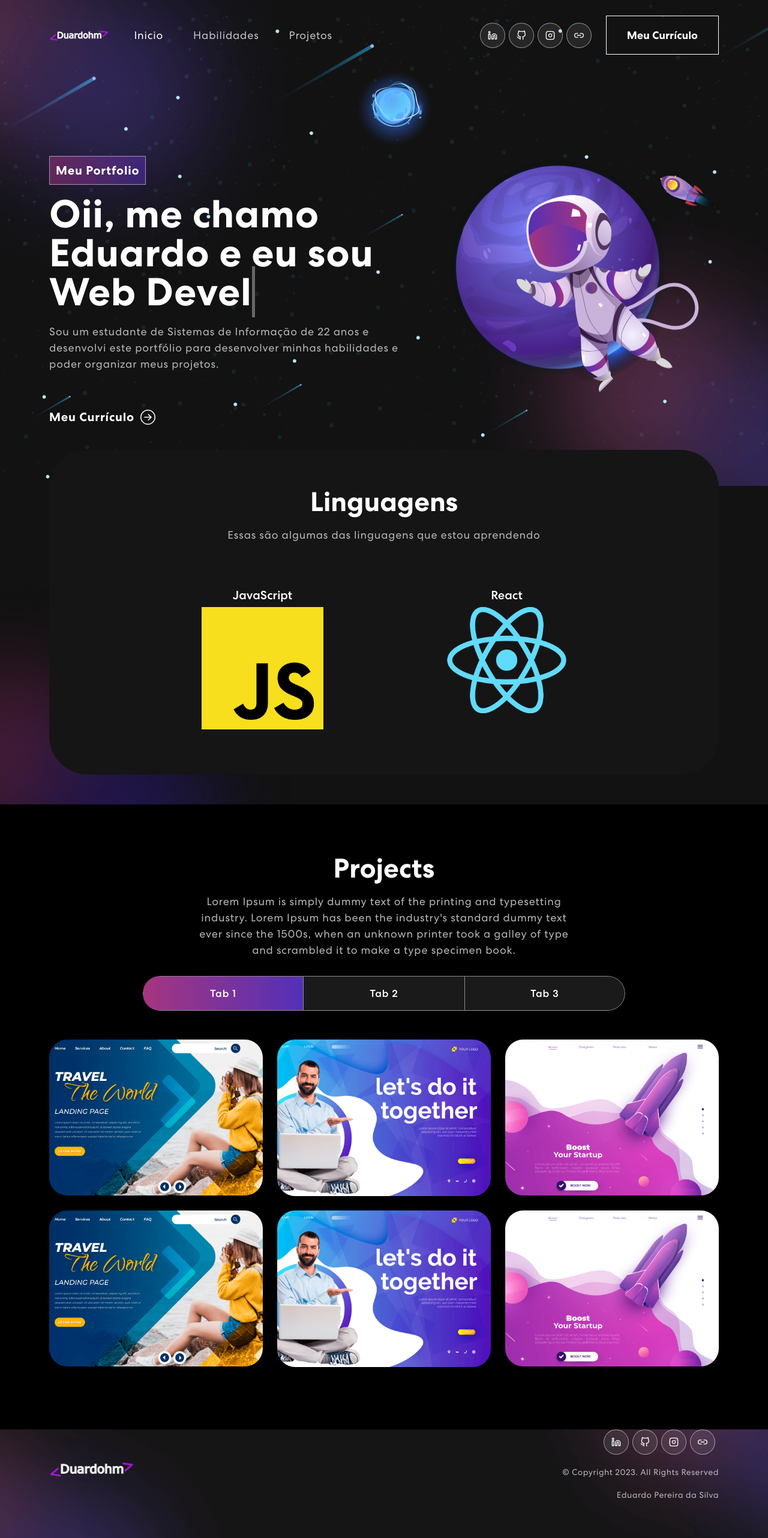
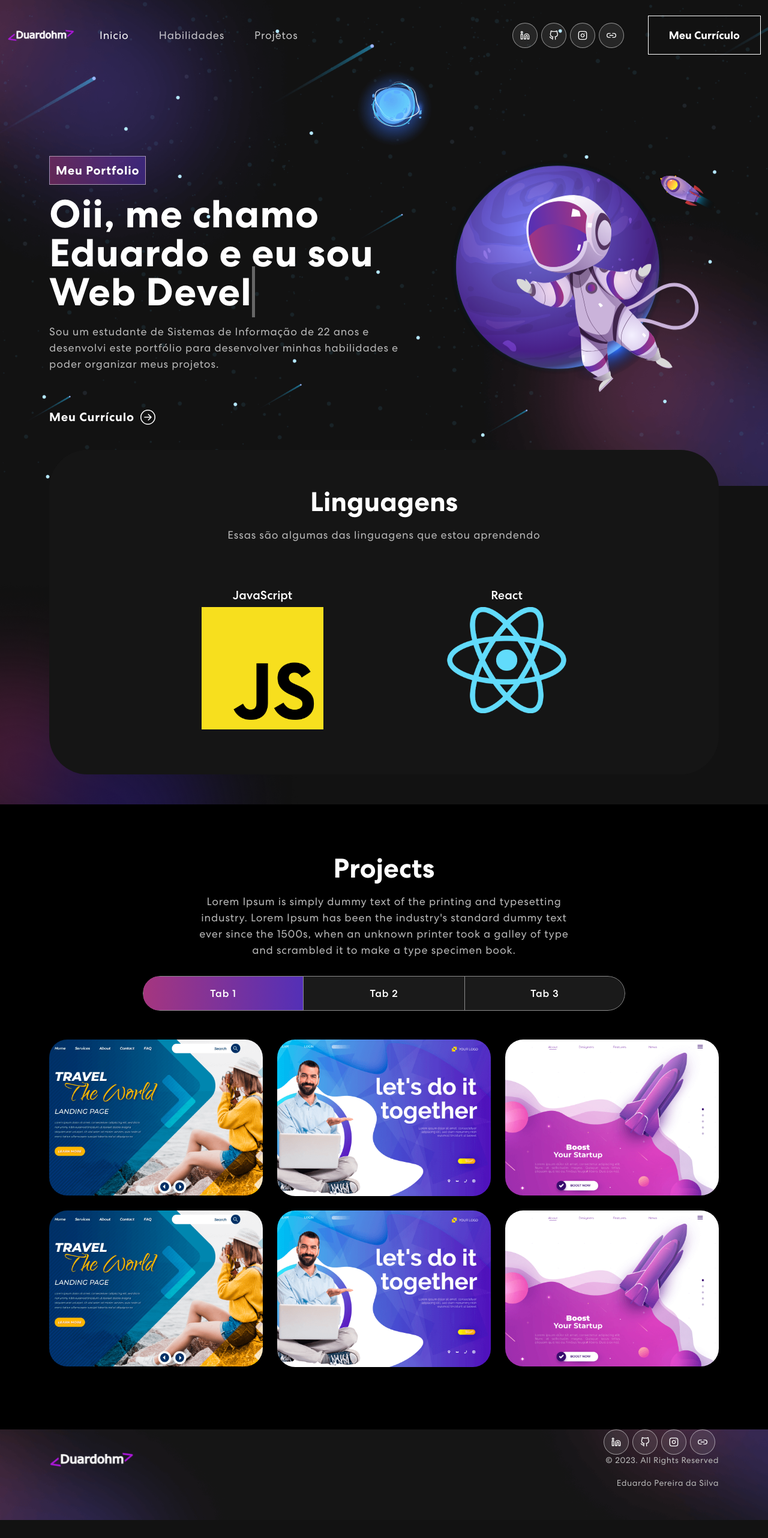
Before and after one commit to Eh-Duardo/portfolio-edu, a React (Create React App) app: page / in a window 1280 px wide. Shown: the top 2564 px of the page at 60% size. After the commit the page ends 2534 px from the top, so only its background shows below. Built offline with nearby package versions, Linux system fonts and the light colour scheme.

Commit message:
Responsividade do código

```diff
--- a/src/components/Footer.js
+++ b/src/components/Footer.js
@@ -10,22 +10,23 @@ export const Footer = () => {
 <footer className="footer">
   <Container>
     <Row className="align-items-center">
-          <Col size={12} sm={6}>
+      <Col xs={12} sm={6} className="text-center text-sm-start">
         <img src={logo} alt="Logo Eduardo" />
       </Col>
 
-          <Col className="text-center text-sm-end">
+      <Col xs={12} sm={6} className="text-center text-sm-end mt-3 mt-sm-0">
         <div className="social-icon text">
           <a href="https://www.linkedin.com/in/edupe/" target="_blank" rel="noreferrer" ><img src={navIcon1} alt="Ícone do Linkedin" /></a>
           <a href="https://github.com/Eh-Duardo/" target="_blank" rel="noreferrer"><img src={navIcon2} alt="Ícone do GitHub" /></a>
           <a href="https://www.instagram.com/Duardohm/" target="_blank" rel="noreferrer"><img src={navIcon3} alt="Ícone do Instagram" /></a>
           <a href="https://linktr.ee/duardohm" target="_blank" rel="noreferrer"><img src={navIcon4} alt="Ícone de Links" /></a>
-              <p>© Copyright 2023. All Rights Reserved</p>
-              <p>Eduardo Pereira da Silva</p>
+          <p className="mb-0 mt-3 mt-sm-0">&copy; 2023. All Rights Reserved</p>
+          <p className="mb-0">Eduardo Pereira da Silva</p>
         </div>
       </Col>
     </Row>
   </Container>
 </footer>
+
   )
 }
--- a/src/components/NavBar.js
+++ b/src/components/NavBar.js
@@ -31,7 +31,7 @@ export const NavBar = () => {
 
   return (
 <Navbar expand="md" className={scrolled ? "scrolled" : ""}>
-      <Container>
+  <Container fluid>
     <Navbar.Brand href="#home">
       <img src={logo} alt="Logo" />
     </Navbar.Brand>
@@ -39,13 +39,13 @@ export const NavBar = () => {
       <sapn className="navbar-toggler-icon"></sapn>
     </Navbar.Toggle>
     <Navbar.Collapse id="basic-navbar-nav">
-          <Nav className="me-auto">
+      <Nav className="me-auto mb-2 mb-md-0">
         <Nav.Link href="#home" className={activeLink === 'home' ? 'active navbar-link' : 'navbar-link'} onClick={() => onUpdateActiveLink('home')}>Inicio</Nav.Link>
         <Nav.Link href="#skills" className={activeLink === 'skills' ? 'active navbar-link' : 'navbar-link'} onClick={() => onUpdateActiveLink('skills')}>Habilidades</Nav.Link>
         <Nav.Link href="#project" className={activeLink === 'project' ? 'active navbar-link' : 'navbar-link'} onClick={() => onUpdateActiveLink('project')}>Projetos</Nav.Link>
       </Nav>
-          <span className="navbar-text">
-            <div className="social-icon">
+      <span className="navbar-text d-flex align-items-center">
+        <div className="social-icon me-3">
           <a href="https://www.linkedin.com/in/edupe/" target="_blank" rel="noreferrer"><img src={navIcon1} alt="Ícone do Linkedin" /></a>
           <a href="https://github.com/Eh-Duardo/" target="_blank" rel="noreferrer"><img src={navIcon2} alt="Ícone do Github" /></a>
           <a href="https://www.instagram.com/Duardohm/" target="_blank" rel="noreferrer"><img src={navIcon3} alt="Ícone do Instagram" /></a>
@@ -56,5 +56,6 @@ export const NavBar = () => {
     </Navbar.Collapse>
   </Container>
 </Navbar>
+
   )
 }
```
Lines whose indentation alone changed are shown as unchanged.
